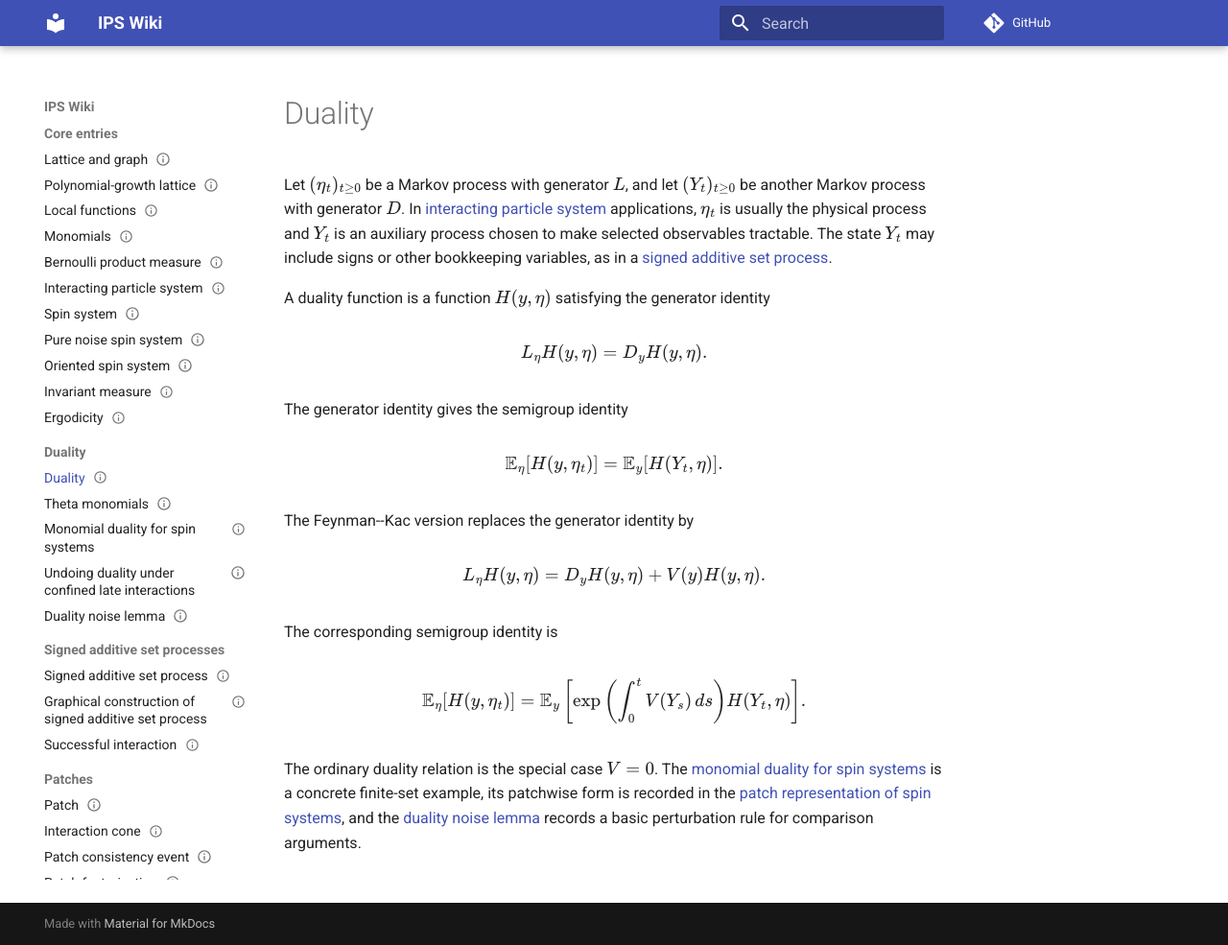
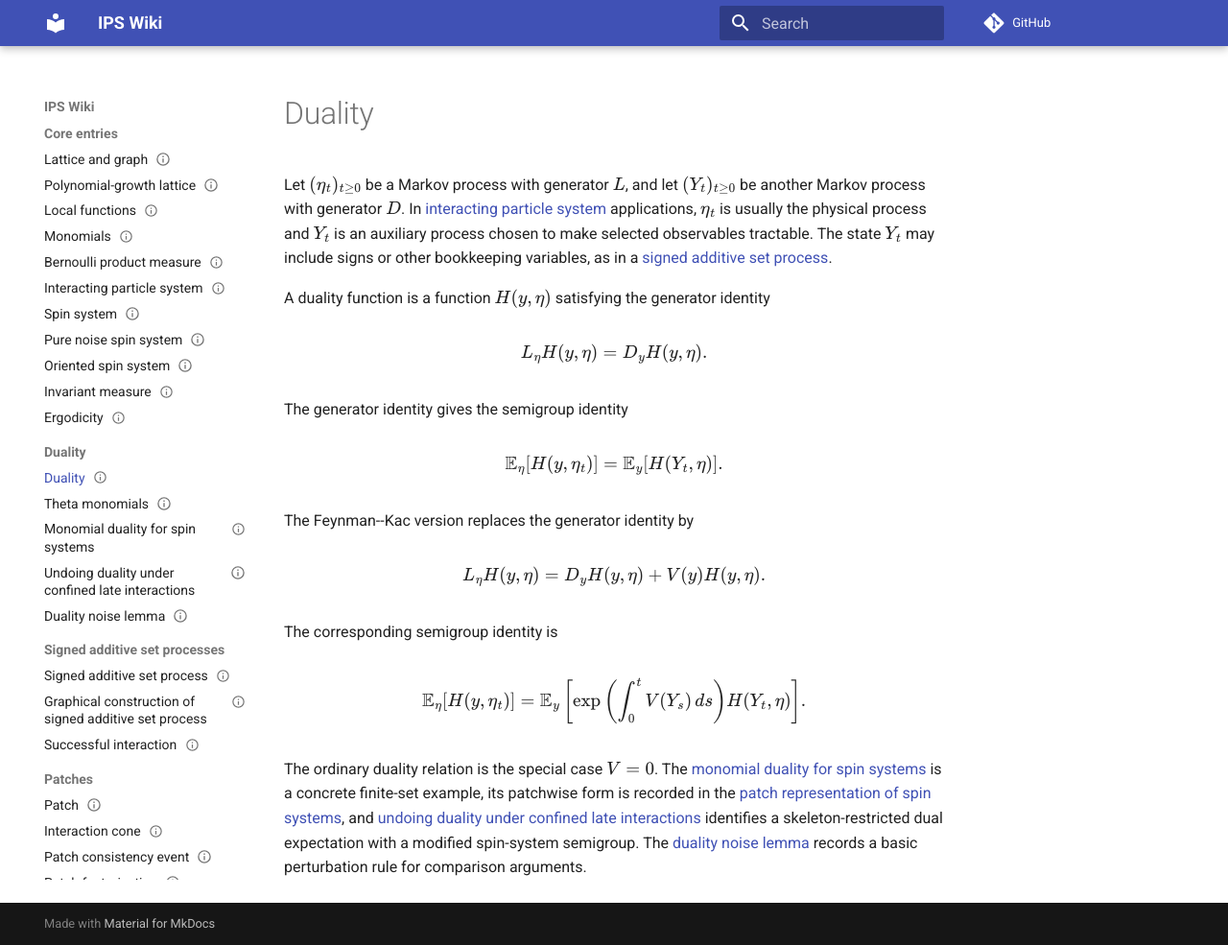
Before and after one commit to maciejgluchowski86-beep/ips-wiki, an MkDocs documentation site: the page built from docs/entries/duality.md, in a window 1280 px wide and 985 px high. Shown: the whole window at 96% size. Built offline with MkDocs 1.6.1 and Material for MkDocs 9.7.7, drawn with Linux system fonts in a browser that asks for light colours; comment, search, counter and statistics services are not loaded.

Commit message:
Link confined duality construction

```diff
--- a/docs/entries/duality.md
+++ b/docs/entries/duality.md
@@ -41,4 +41,4 @@ $$
 \right].
 $$
 
-The ordinary duality relation is the special case \(V=0\). The [monomial duality for spin systems](monomial-duality-for-spin-systems.md) is a concrete finite-set example, its patchwise form is recorded in the [patch representation of spin systems](patch-representation-of-spin-systems.md), and the [duality noise lemma](duality-noise-lemma.md) records a basic perturbation rule for comparison arguments.
+The ordinary duality relation is the special case \(V=0\). The [monomial duality for spin systems](monomial-duality-for-spin-systems.md) is a concrete finite-set example, its patchwise form is recorded in the [patch representation of spin systems](patch-representation-of-spin-systems.md), and [undoing duality under confined late interactions](undoing-duality-under-confined-late-interactions.md) identifies a skeleton-restricted dual expectation with a modified spin-system semigroup. The [duality noise lemma](duality-noise-lemma.md) records a basic perturbation rule for comparison arguments.
```
